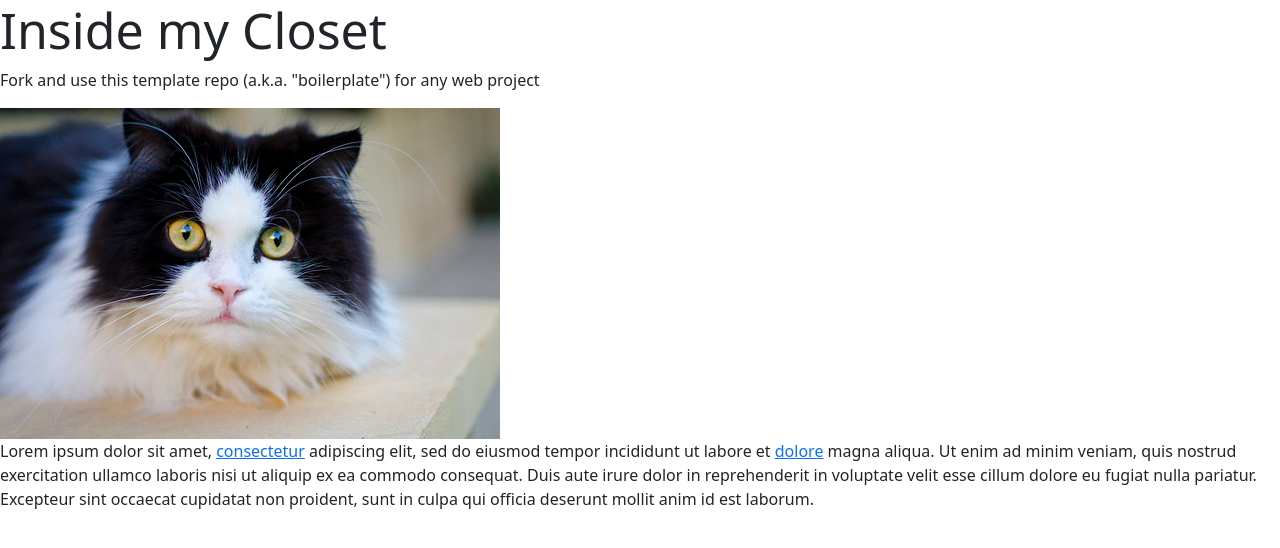
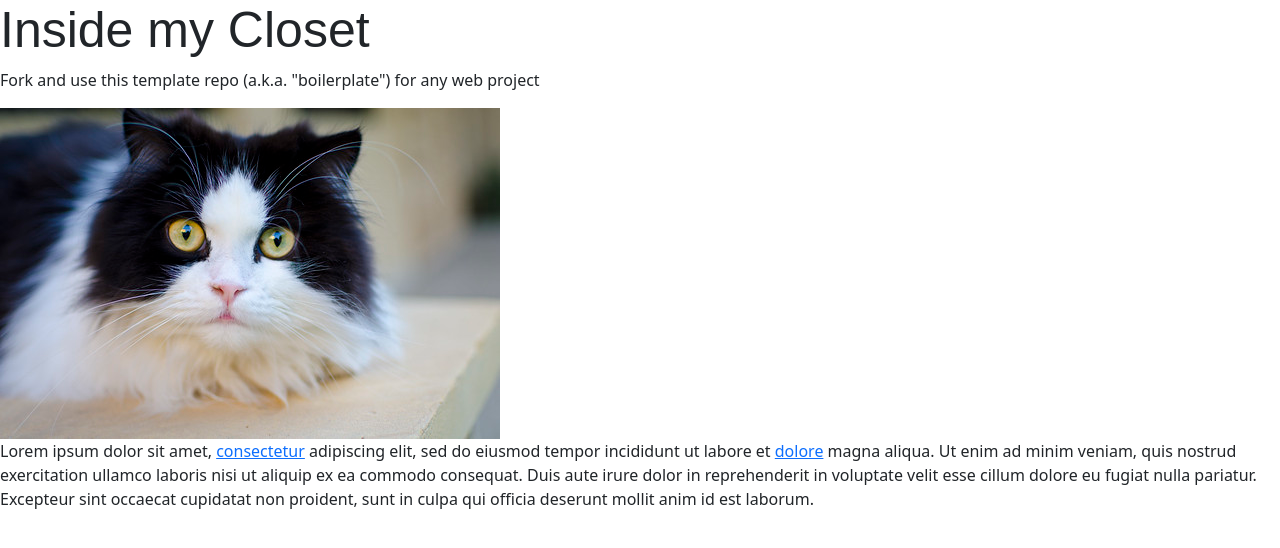
Before and after one commit to ohariel/Stories, a plain HTML site: page index.html in a window 1280 px wide. Drawn offline with nearby package versions, Linux system fonts and the light colour scheme.

Commit message:
Update styles.css

```diff
--- a/assets/css/styles.css
+++ b/assets/css/styles.css
@@ -2,5 +2,5 @@
 
 h1 {
 	font-size: 50px;
-
+	font-family: 'Milton One Bold', sans-serif;
 }
```
